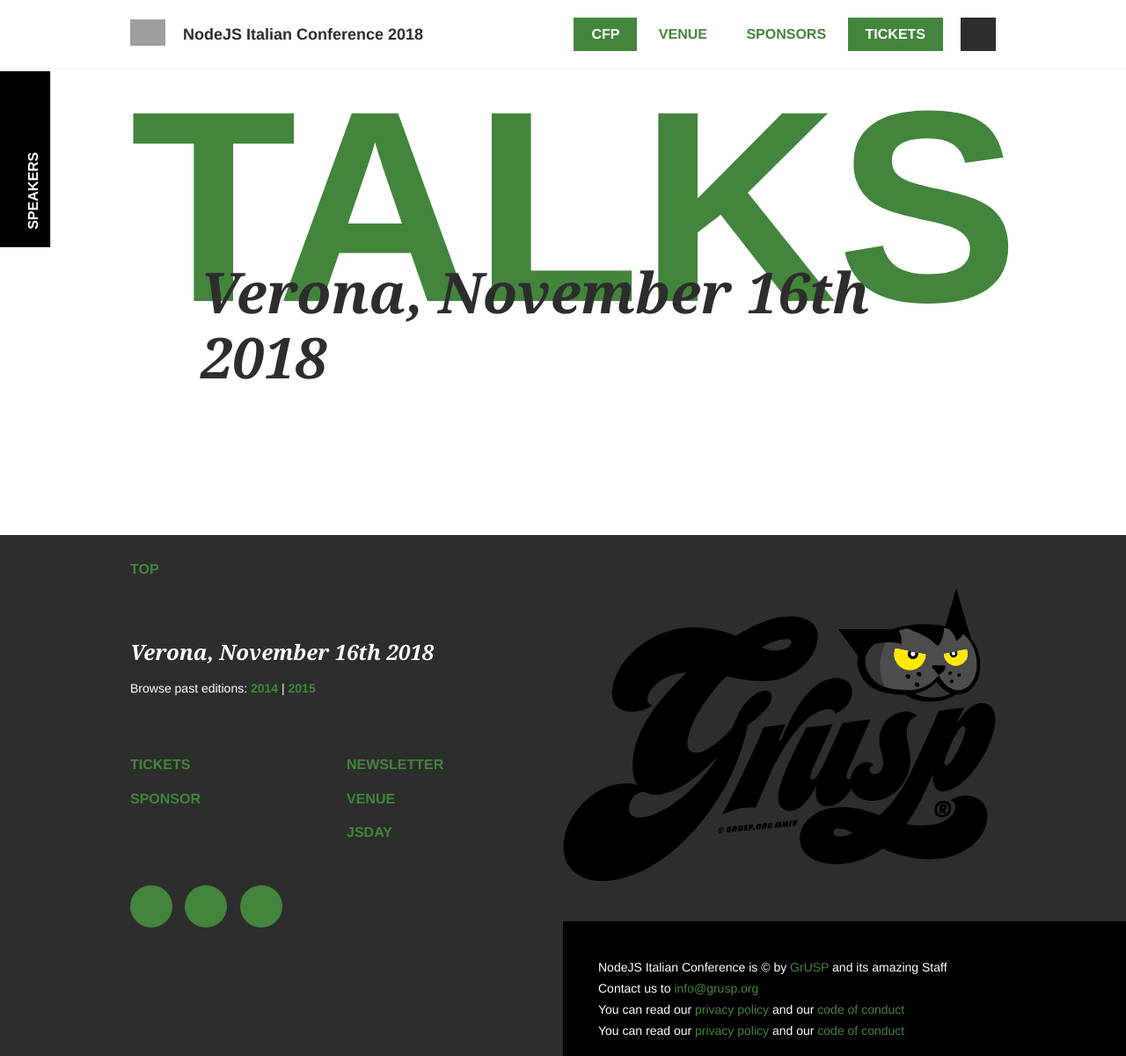
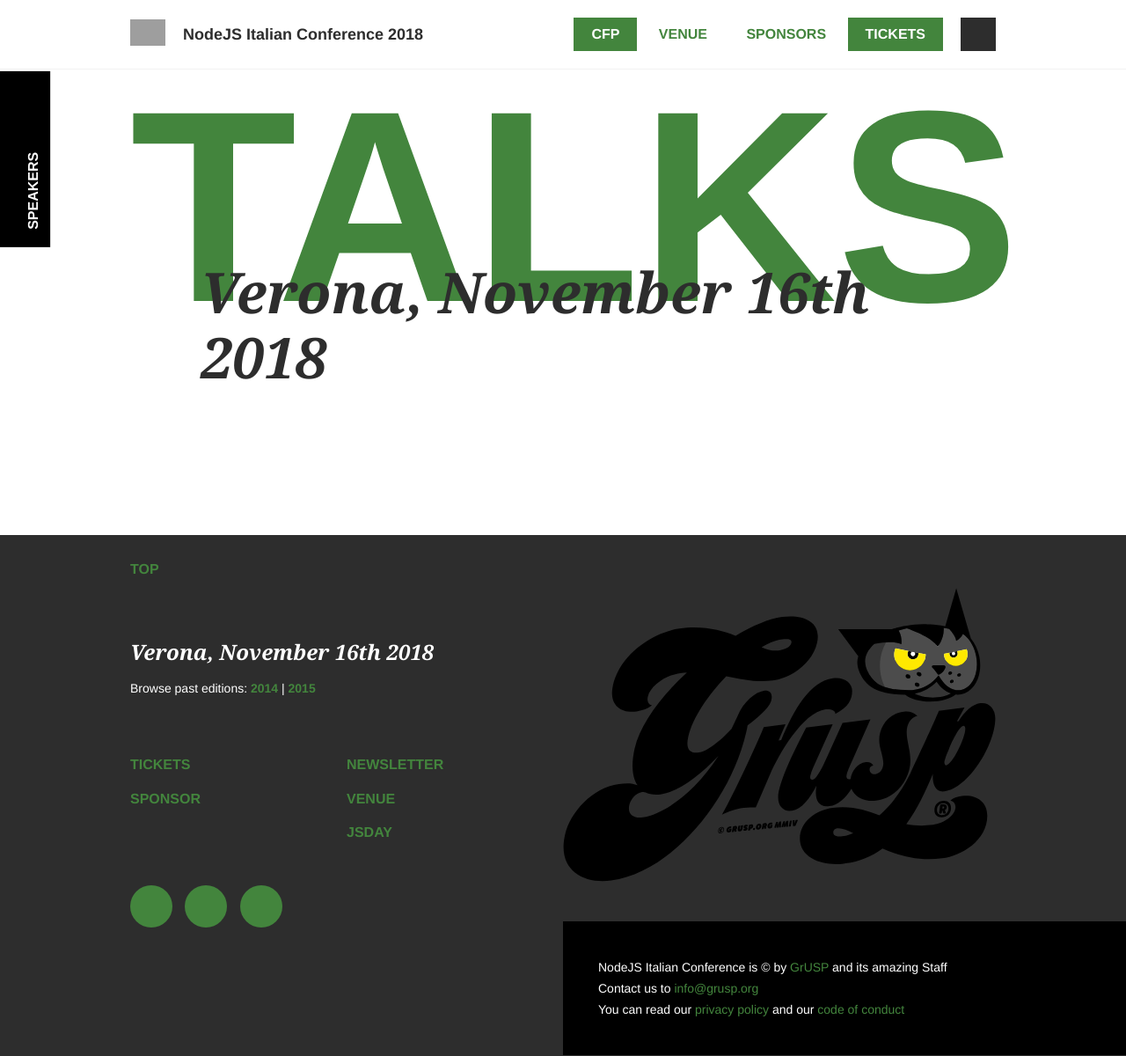
Before and after one commit to GrUSP/2018.nodejsconf.it, a Jekyll site: the page built from talks.html, in a window 1280 px wide and 1200 px high. Shown: the whole window at 88% size. Built offline with Jekyll 4.4.1, drawn with Linux system fonts in a browser that asks for light colours; some web fonts are replaced; grey boxes are pictures that could not be loaded.

Commit message:
Remove duplicated privacy footer

```diff
--- a/_includes/layout/footer.html
+++ b/_includes/layout/footer.html
@@ -92,9 +92,6 @@
             Contact us to <a href="mailto:info@grusp.org">info@grusp.org</a>
           </p>
           <p>
-            You can read our <a href="{{ site.baseurl }}/privacy-policy.html">privacy policy</a> and our <a href="{{ site.baseurl }}/coc.html">code of conduct</a>
-          </p>
-          <p>
             You can read our <a href="https://www.iubenda.com/privacy-policy/{{ site.data.conference.iubenda.cookiePolicyId }}" target="_blank">privacy policy</a> and our <a href="{{ site.baseurl }}/coc.html">code of conduct</a>
           </p>
 
```
